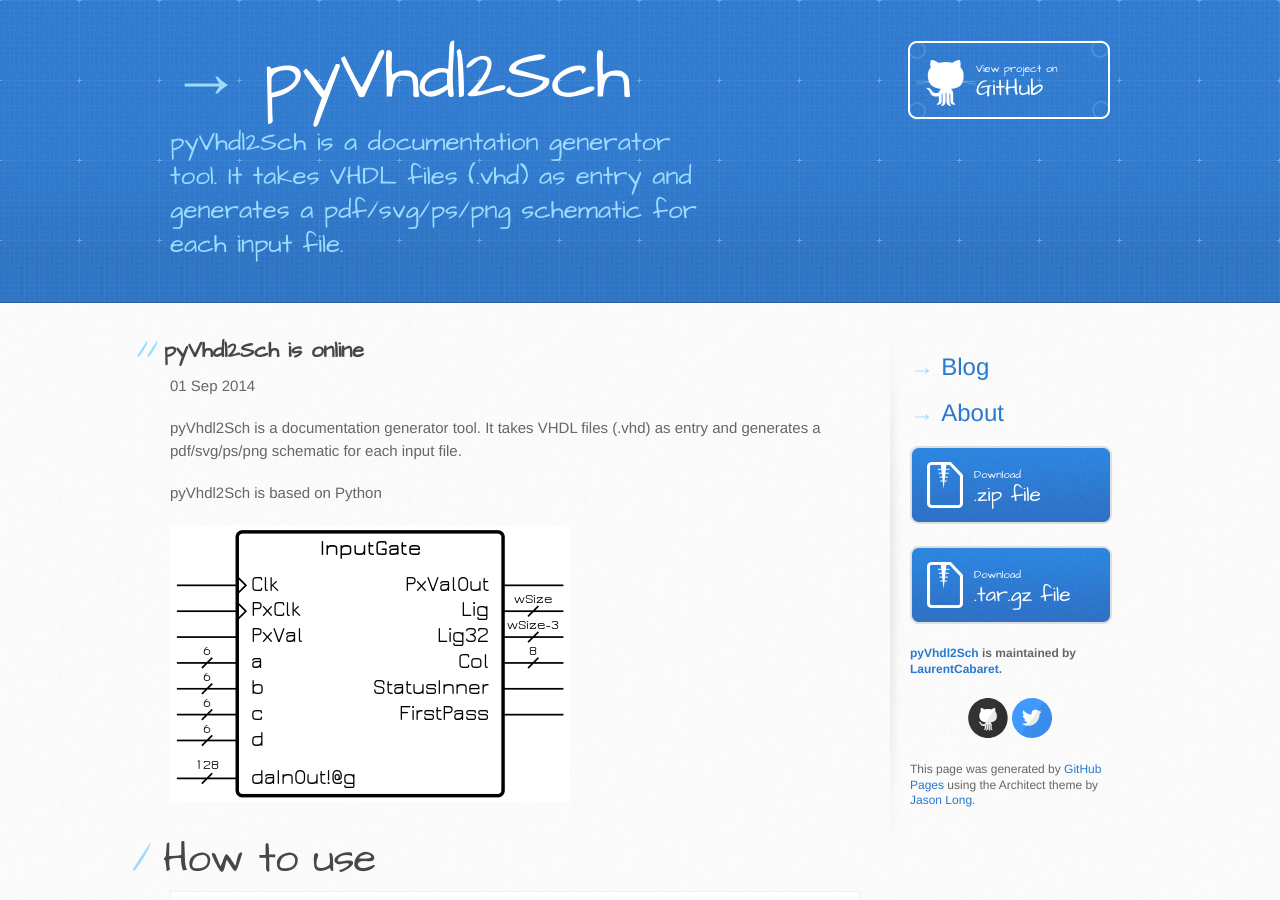
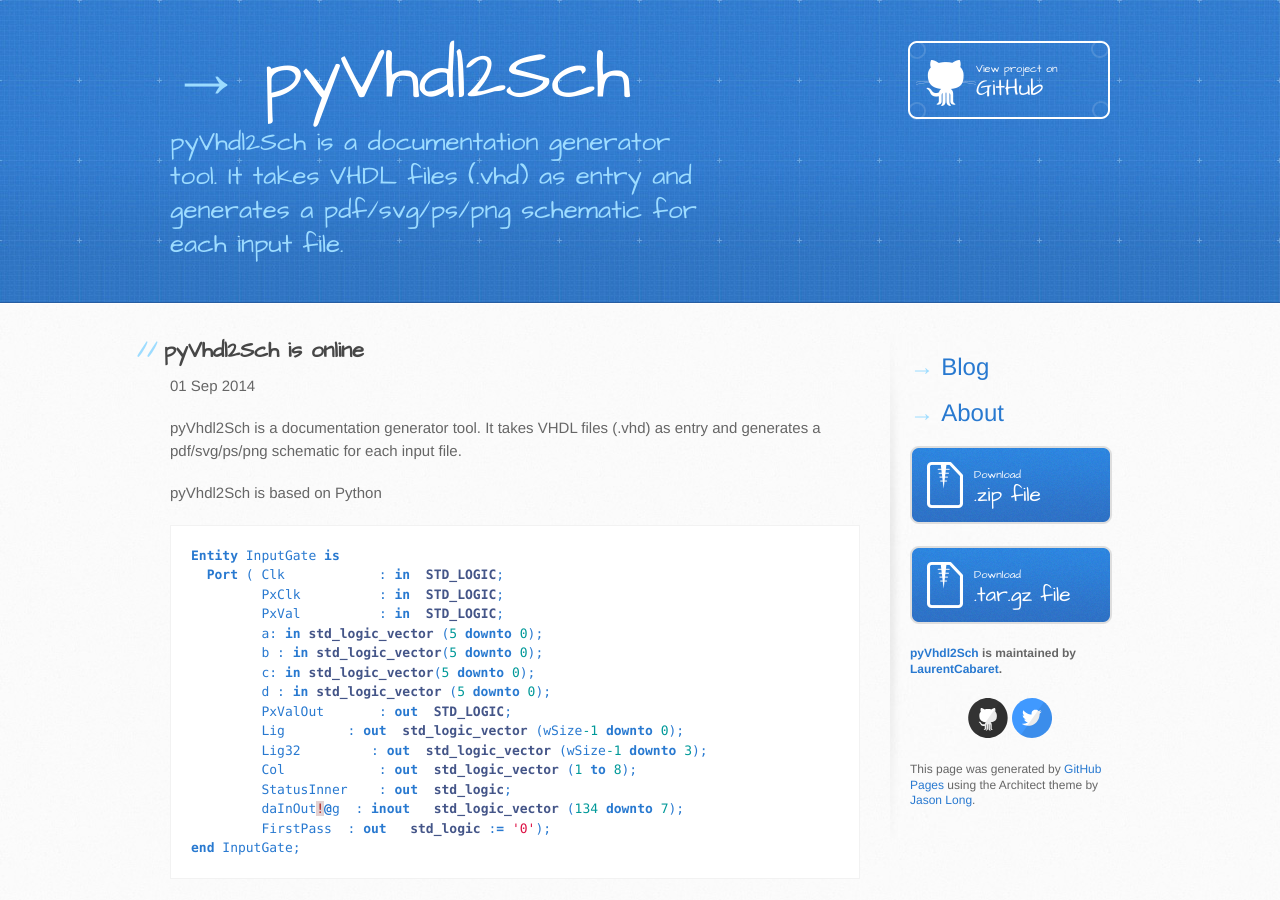
Before and after one commit to LaurentCabaret/pyVhdl2Sch, a Jekyll site: the page built from _posts/2014-01-09-pyVhdl2Sch.md, in a window 1280 px wide and 900 px high. Built offline with Jekyll 4.4.1, drawn with Linux system fonts in a browser that asks for light colours.

Commit message:
add vhdl

```diff
--- a/_posts/2014-01-09-pyVhdl2Sch.md
+++ b/_posts/2014-01-09-pyVhdl2Sch.md
@@ -9,6 +9,26 @@
 pyVhdl2Sch is a documentation generator tool. It takes VHDL files (.vhd) as entry and generates a pdf/svg/ps/png schematic for each input file.
 
 pyVhdl2Sch is based on Python
+
+{% highlight vhdl %}
+Entity InputGate is
+  Port ( Clk            : in  STD_LOGIC;
+         PxClk          : in  STD_LOGIC;
+         PxVal          : in  STD_LOGIC;
+         a: in std_logic_vector (5 downto 0);
+         b : in std_logic_vector(5 downto 0);
+         c: in std_logic_vector(5 downto 0);
+         d : in std_logic_vector (5 downto 0);
+         PxValOut       : out  STD_LOGIC;
+         Lig        : out  std_logic_vector (wSize-1 downto 0);
+         Lig32         : out  std_logic_vector (wSize-1 downto 3);
+         Col            : out  std_logic_vector (1 to 8);
+         StatusInner    : out  std_logic;
+         daInOut!@g  : inout   std_logic_vector (134 downto 7);
+         FirstPass  : out   std_logic := '0');
+end InputGate;
+
+{% endhighlight %}
 
 ![output]({{ site.url }}/images/InputGate.png)
 
```
